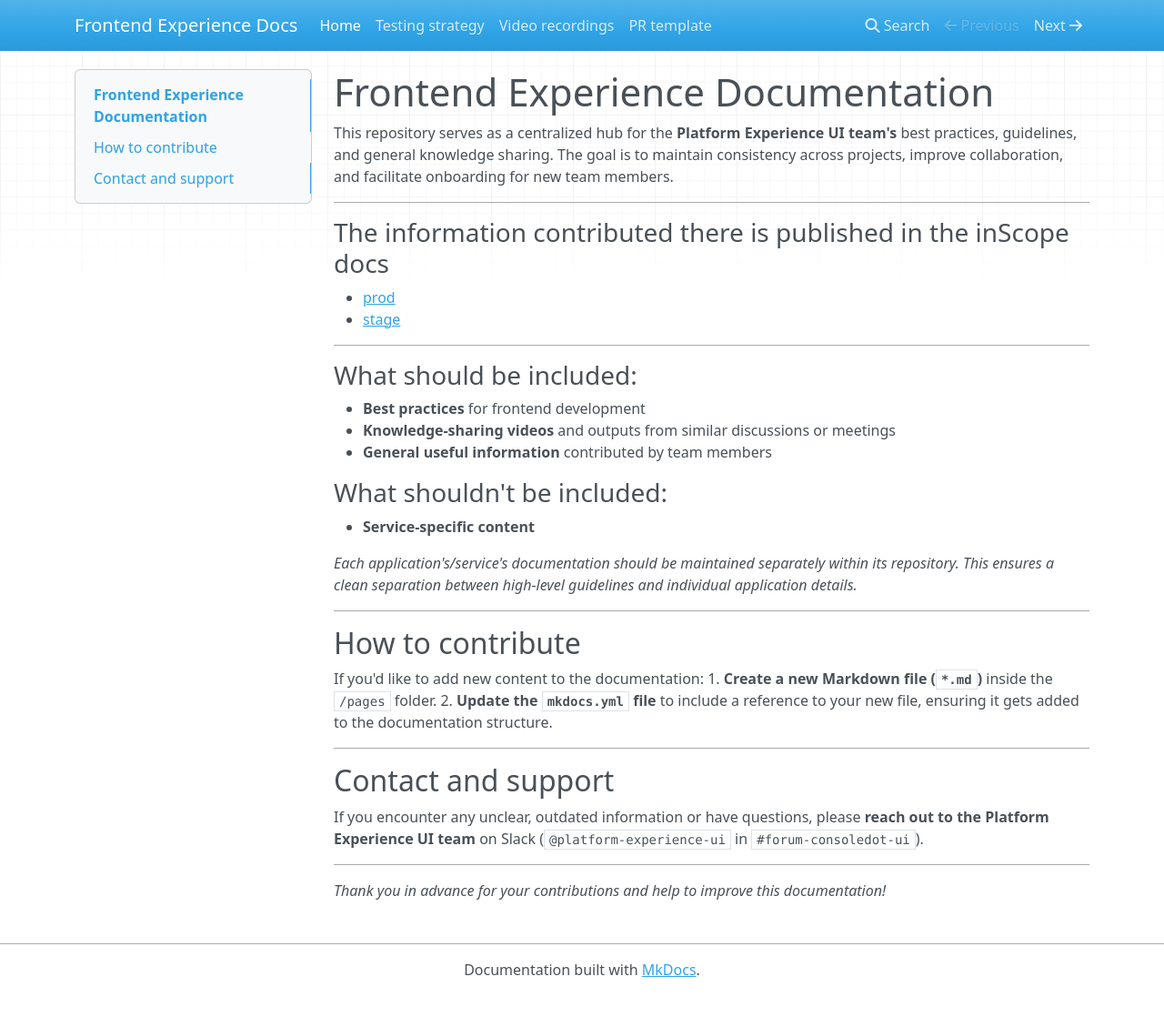
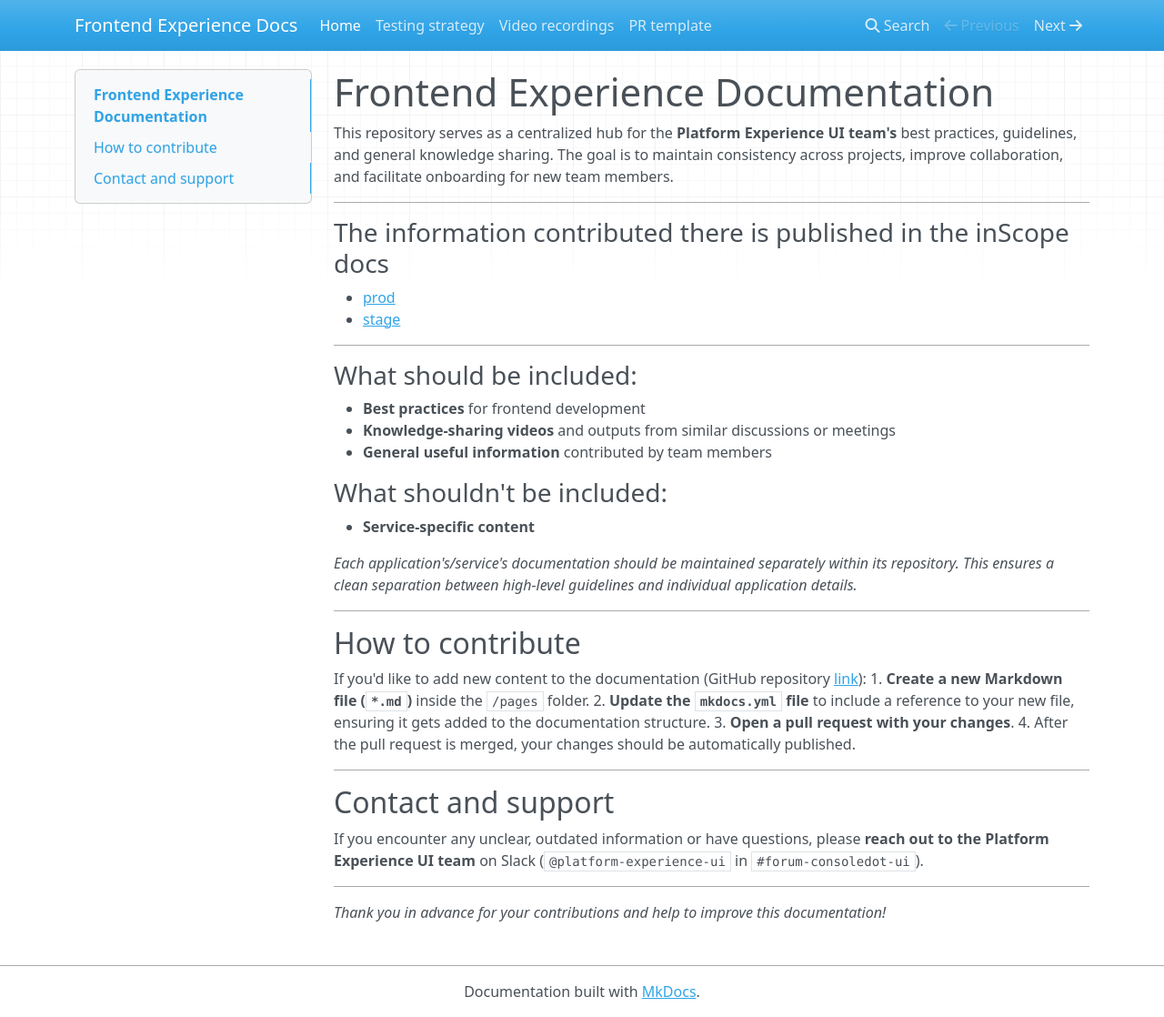
Before and after one commit to fhlavac/frontend-experience-docs, an MkDocs documentation site: the page built from pages/index.md, in a window 1280 px wide and 1118 px high. Shown: the whole window at 91% size. Built offline with MkDocs 1.6.1, drawn with Linux system fonts in a browser that asks for light colours; nearby versions of some CDN libraries.

Commit message:
Update index.md

```diff
--- a/pages/index.md
+++ b/pages/index.md
@@ -24,9 +24,11 @@ This repository serves as a centralized hub for the **Platform Experience UI tea
 
 ## How to contribute
 
-If you'd like to add new content to the documentation:
+If you'd like to add new content to the documentation (GitHub repository [link](https://github.com/RedHatInsights/frontend-experience-docs)):
 1. **Create a new Markdown file (`*.md`)** inside the `/pages` folder.
 2. **Update the `mkdocs.yml` file** to include a reference to your new file, ensuring it gets added to the documentation structure.
+3. **Open a pull request with your changes**.
+4. After the pull request is merged, your changes should be automatically published.
 
 ---
 
```
